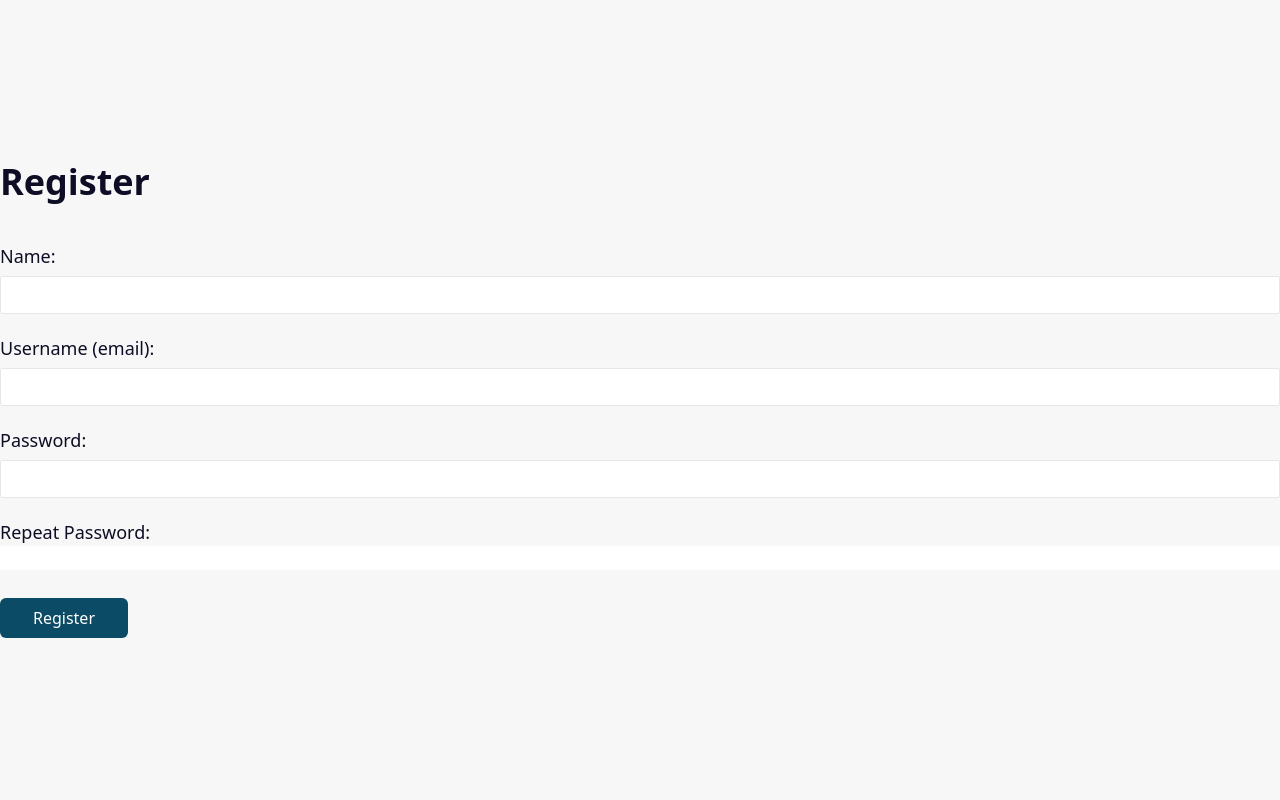
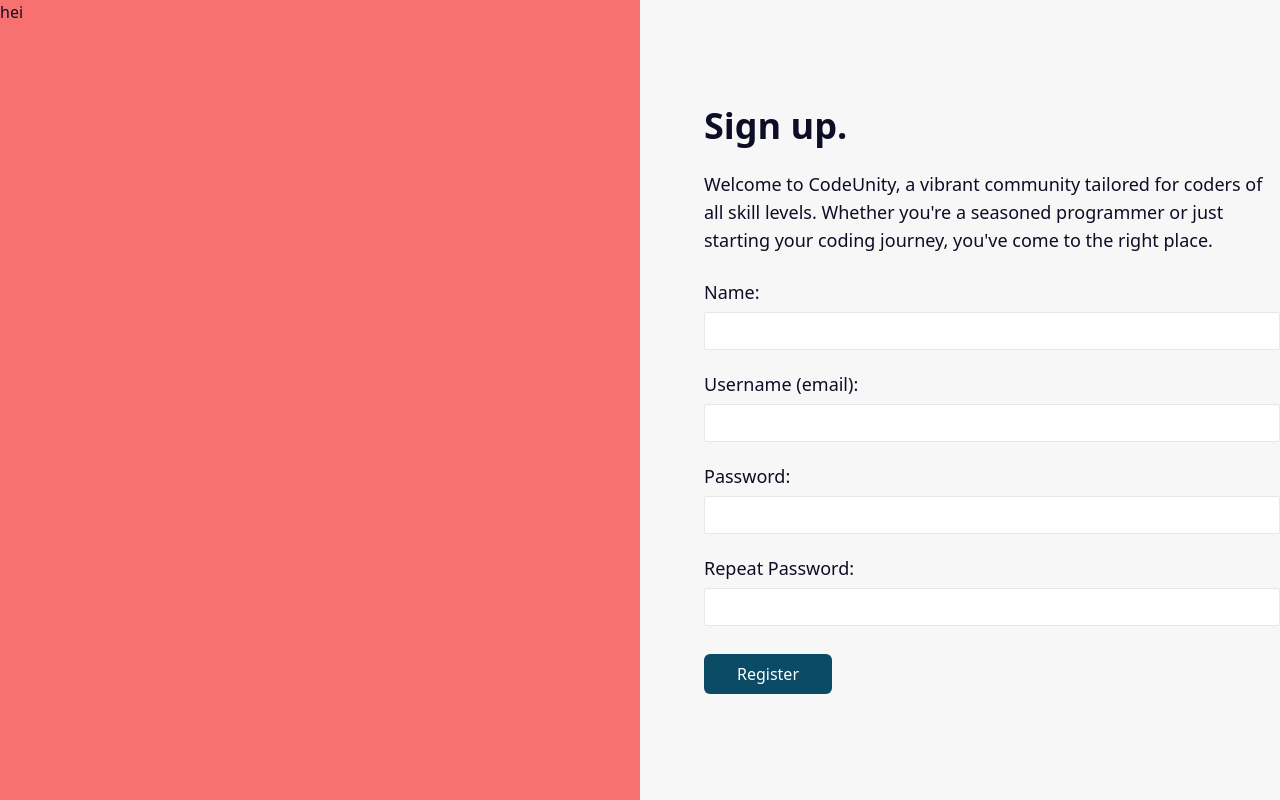
Before and after one commit to MartineMidttveit/CodeUnity, a website: page register/index.html in a window 1280 px wide. Drawn offline with nearby package versions, Linux system fonts and the light colour scheme; files that its build step writes are made by us from their sources.

Commit message:
Update index.html

```diff
--- a/register/index.html
+++ b/register/index.html
@@ -16,8 +16,22 @@
   </head>
   <body>
 
-    <section class="min-h-screen flex flex-col gap-10 items-center justify-center">
-        <h1 class="text-4xl font-bold w-full">Register</h1>
+    <main class="flex mx-auto">
+
+    <div class="w-1/2 bg-red-400 min-h-screen">
+        <div class="max-w-xl">
+           <p>hei</p>
+        </div>
+    </div>
+
+    <section class="min-h-screen flex flex-col gap-10 w-1/2 justify-center">
+        <div class="pl-16 max-w-2xl">
+            <h1 class="text-4xl font-bold">Sign up.</h1>
+            <p class="text-lg my-6">
+                Welcome to CodeUnity, a vibrant community tailored for coders of all skill levels.
+                Whether you're a seasoned programmer or just starting your coding journey, you've
+                come to the right place.
+            </p>
             <form id="registrationForm" class="w-full flex flex-col gap-5">
                 <div class="flex flex-col">
                     <label for="name" class="text-lg">Name:</label>
@@ -26,18 +40,16 @@
                 </div>
                 <div class="flex flex-col">
                     <label for="username" class="text-lg">Username (email):</label>
-                <input type="email" id="username" name="username" required
-                    class="py-1 px-3 rounded-sm border text-lg mt-1.5" />
+                    <input type="email" id="username" name="username" required class="py-1 px-3 rounded-sm border text-lg mt-1.5" />
                 </div>
                 <div class="flex flex-col">
                     <label for="password" class="text-lg">Password:</label>
-                <input type="password" name="password" required
-                    class="py-1 px-3 rounded-sm border text-lg mt-1.5 password" />
+                    <input type="password" name="password" required class="py-1 px-3 rounded-sm border text-lg mt-1.5 password" />
                     <div class="password-strength"></div>
                 </div>
                 <div class="flex flex-col">
                     <label for="confirmPassword" class="text-lg">Repeat Password:</label>
-                <input type="password" id="confirmPassword" class="password" name="confirmPassword" required
+                    <input type="password" id="confirmPassword" class="py-1 px-3 rounded-sm border text-lg mt-1.5 password" name="confirmPassword" required
                         class="py-1 px-3 rounded-sm border text-lg mt-1.5" />
                 </div>
 
@@ -73,7 +85,10 @@
 
                 <button type="submit" class="bg-secondary py-2 mt-2 w-32 text-white rounded-md">Register</button>
             </form>
+        </div>
     </section>
+    </main>
+
 
 
   </body>
```
Lines whose indentation alone changed are shown as unchanged.
